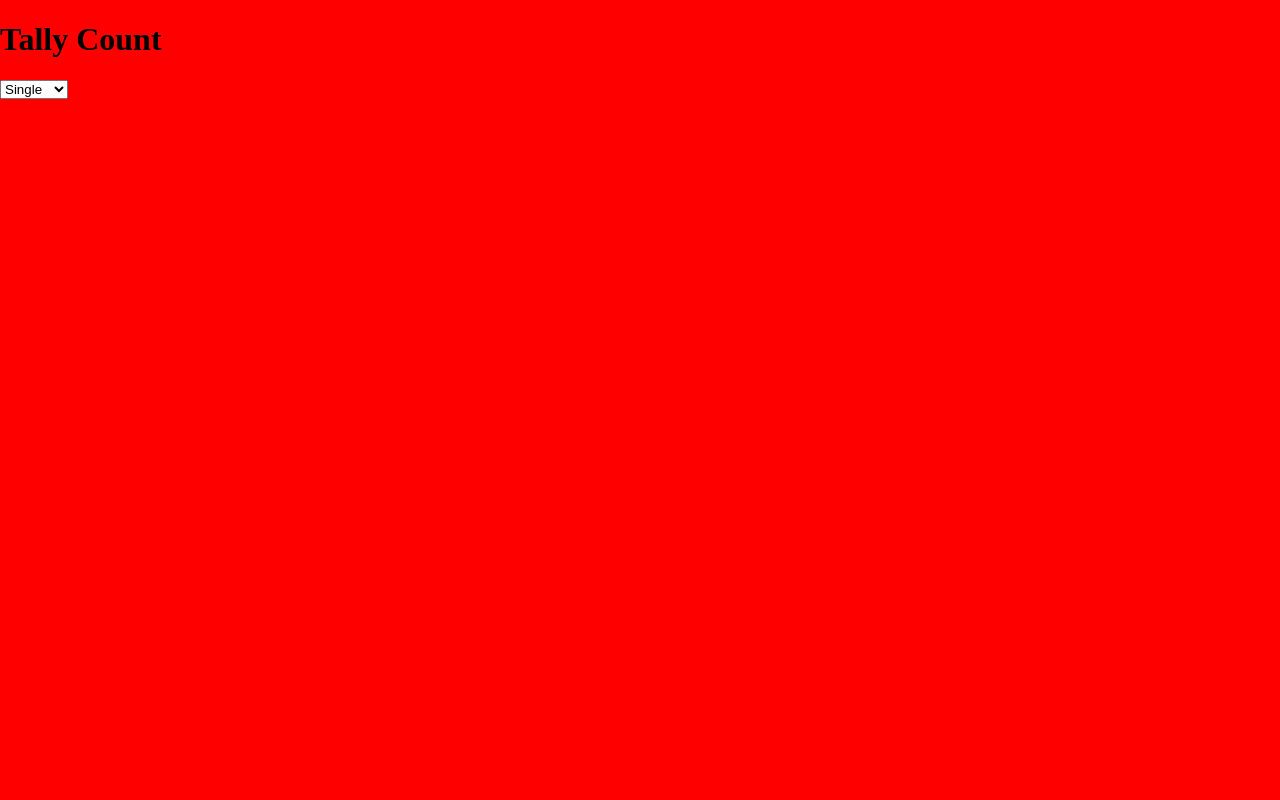
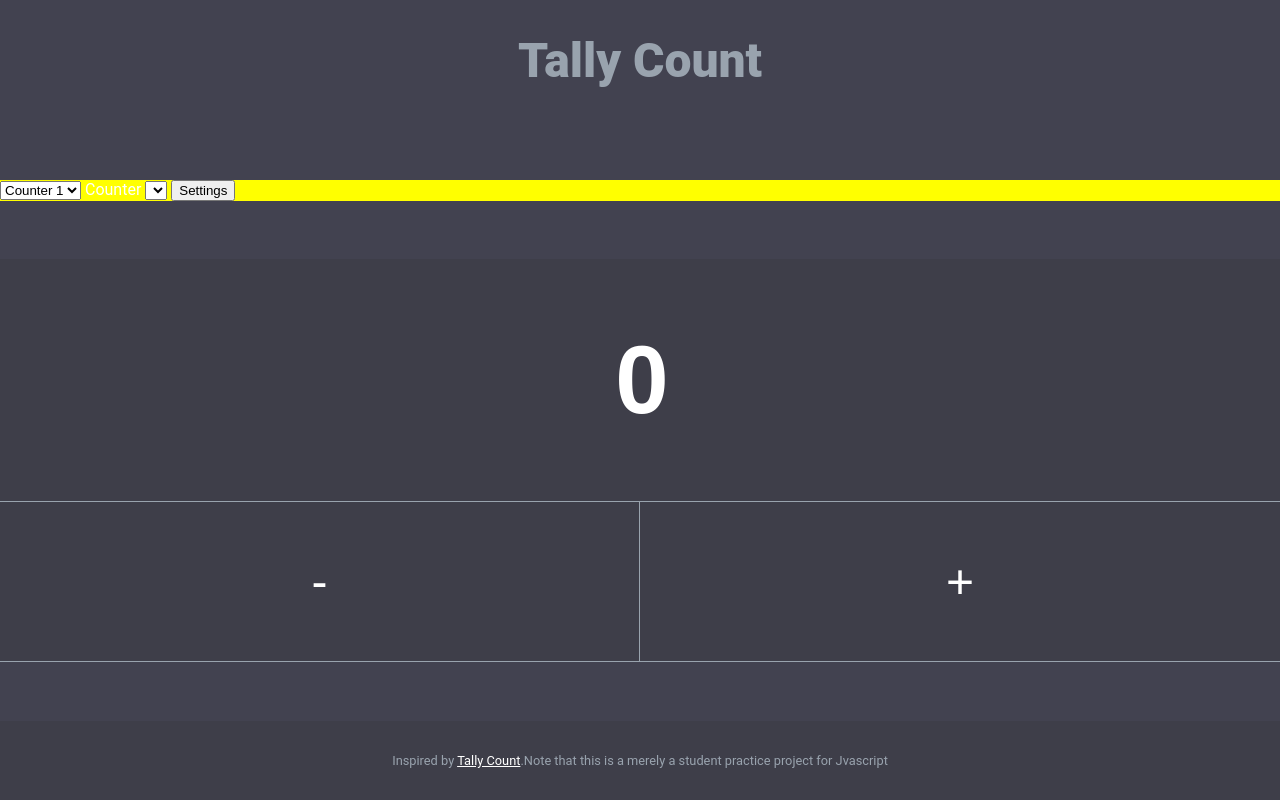
Before and after one commit to Lillysmart/CRESMA278_FT02306_GroupB_CrecenciaSmart_IWA, a plain HTML site: page index.html in a window 1280 px wide. Drawn offline with Linux system fonts and the light colour scheme.

Commit message:
Final commit

```diff
--- a/index.html
+++ b/index.html
@@ -5,21 +5,38 @@
     <meta name="viewport" content="width=device-width, initial-scale=1.0">
     <title>Tally Count</title>
     <link rel="stylesheet" href="/style.css" >
+    <script src="/scripts.js" defer></script>
 
 </head>
 <body>
-    <header>
-<h1> Tally Count</h1>
+    <header class="header">
+<h1 class="header_title"> Tally Count</h1>
     </header>
-    <div>
+    <aside class="controls">
         <label>
             <select>
-                <option> Single </option>
-                <option> Multiple</option>
+                <option>Counter 1  </option>
+                <option>Counter 2</option>
+                <option>Counter 3</option>
             </select>
         </label>
-    </div>
-    <div></div>
-    <footer> </footer>
+        <label>
+            <span>
+                Counter
+            </span>
+            <select></select>
+        </label>
+        <button>Settings</button>
+    </aside>
+    <main class="counter">
+        <input class="counter__value" data-key="number" readonly value="0">
+        <div class="counter__actions">
+        <button data-key="subtract" class="counter__button counter__button_first">- </button>
+
+        <button data-key="add" class="counter__button" >+ </button>
+        </div>
+    </main>
+
+    <footer class="footer">Inspired by <a class="footer_link"href="https://tallycount.app/">  Tally Count</a>.Note that this is a merely a student practice project for Jvascript </footer>
 </body>
 </html>
--- /dev/null
+++ b/scripts.js
@@ -0,0 +1,41 @@
+//global const
+const MAX_NUMBER=15
+const MIN_NUMBER= -5
+const STEP_AMOUNT= 5;
+
+const number = document.querySelector ('[data-key="number"]')
+const subtract =document.querySelector ('[data-key="subtract"]')
+const add =document.querySelector ('[data-key="add"]')
+
+//second
+const subtractHandler =() => {
+    newValue=parseInt(number.value)-STEP_AMOUNT //changing string to a number
+    number.value=newValue //first code
+
+    if (add.disabled ===true ){
+        add.disabled=false
+
+    }
+
+    if (newValue <= MIN_NUMBER) {
+        subtract.disabled=true
+
+}
+}
+const addHandler =() =>{
+    newValue=parseInt(number.value) +STEP_AMOUNT
+    number.value= newValue //first code
+
+ if ( subtract.disabled ===true) {
+      subtract.disabled=false
+ }
+
+
+    if (newValue >= MAX_NUMBER) {
+        add.disabled=true
+    }
+}
+
+// get this first
+subtract.addEventListener('click',subtractHandler)
+add.addEventListener('click',addHandler)
--- a/style.css
+++ b/style.css
@@ -3,13 +3,84 @@
     --color-white: #ffffff;
     --color-dark-grey: #3333333d;
     --color-medium-grey: #424250;
-    --color-light-grey: #d2d6dc;
+    --color-light-grey: #99a3ae;
 }
     --color-green
 * {
     box-sizing: border-box;
 }
+html {height:100vh ;}
 body{
     margin: 0;
-    background: red;
+    background: var(--color-medium-grey);
+    color: var(--color-white);
+    font-family: Roboto, Arial, Helvetica, sans-serif;
+    display: flex;
+    flex-direction:column;
+    justify-content: space-between;
+    height: 100%;
 }
+/* header*/
+.header{
+    text-align: center;
+}
+.header_title{
+    font-size: 3rem;
+    font-weight: 900;
+    color:var(--color-light-grey) ;
+
+}
+/*controls*/
+.controls{
+    background: yellow;
+}
+/*counter*/
+.counter {
+    background: var(--color-dark-grey);
+}
+.counter__value {
+    width: 100%;
+    height: 15rem;
+    text-align:center ;
+    font-size:  6rem;;
+    font-weight:900 ;
+    background: none;
+    color: var(--color-white);
+    border-width: 0px;
+    border-bottom:1px solid var(--color-light-grey) ;
+}
+.counter__actions{
+    display: flex;
+}
+.counter__button{
+    background: none;
+    width: 50%;
+    border-width: 0px;
+    color: var(--color-white);
+    font-size: 3rem;
+    height: 10rem;
+    border-bottom:1px solid var(--color-light-grey) ;
+    transition:transform 0,1s;
+    transform:translateY(0) ;
+}
+.counter__button:active{
+    background-color: var(--color-medium-grey);
+    transform: translateY(2%);
+}
+.counter__button:disabled {
+    opacity: 0,2;
+}
+.counter__button_first{
+    border-right:1px solid var(--color-light-grey) ;
+}
+/*footer*/
+.footer{
+    background: var(--color-dark-grey);
+    color: var(--color-light-grey);
+   padding :2rem;
+   font-size: 0.8rem;
+   text-align: center;
+}
+.footer_link{
+    color: var(--color-white);
+}
```
